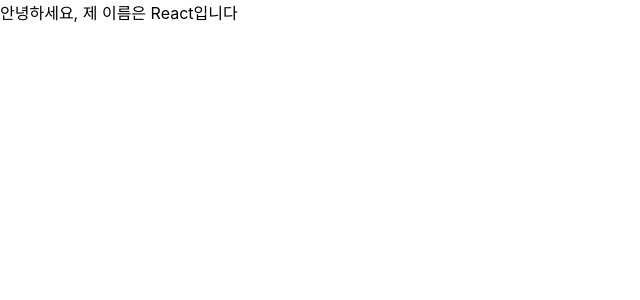
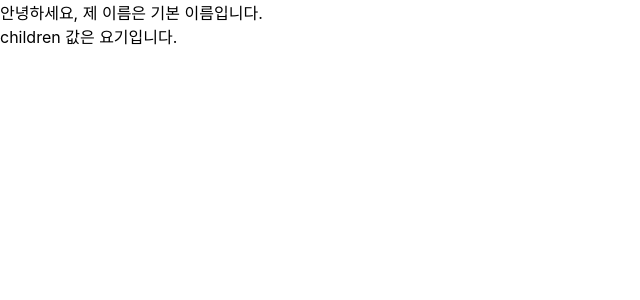
Before and after one commit to zelkovaria/react-study, a React (Create React App) app: page / in a window 1280 px wide. Shown: the top 300 px of the page, without its empty margins (0-640 px from the left). Built offline with nearby package versions, Linux system fonts and the light colour scheme.

Commit message:
3.3.4 태그 사이 내용을 보여주는 children

```diff
--- a/src/App.js
+++ b/src/App.js
@@ -2,7 +2,7 @@
 import MyComponent from "./MyComponent";
 
 const App = () => {
-  return <MyComponent name="React" />;
+  return <MyComponent>요기</MyComponent>;
 };
 
 export default App;
--- a/src/MyComponent.js
+++ b/src/MyComponent.js
@@ -1,5 +1,11 @@
 const MyComponent = (props) => {
-  return <div>안녕하세요, 제 이름은 {props.name}입니다</div>;
+  return (
+    <div>
+      안녕하세요, 제 이름은 {props.name}입니다. <br />
+      children 값은 {props.children}
+      입니다.
+    </div>
+  );
 };
 
 MyComponent.defaultProps = {
```
